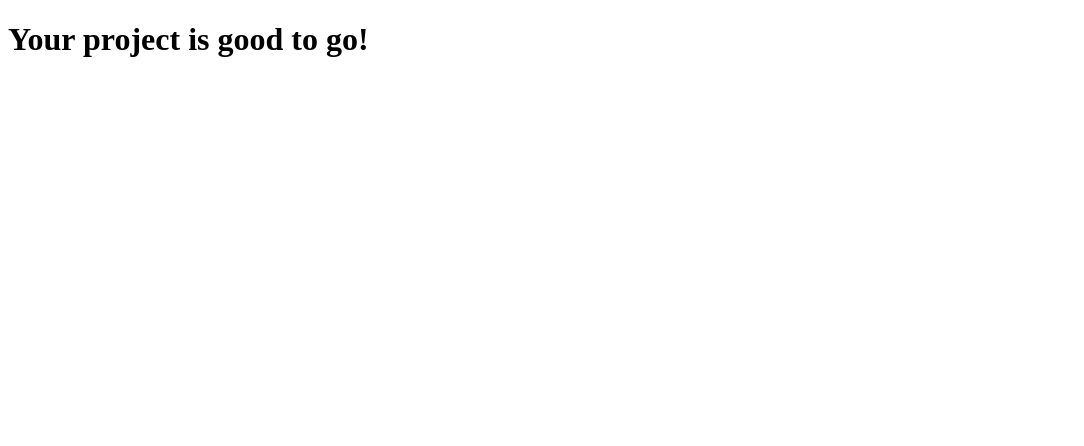
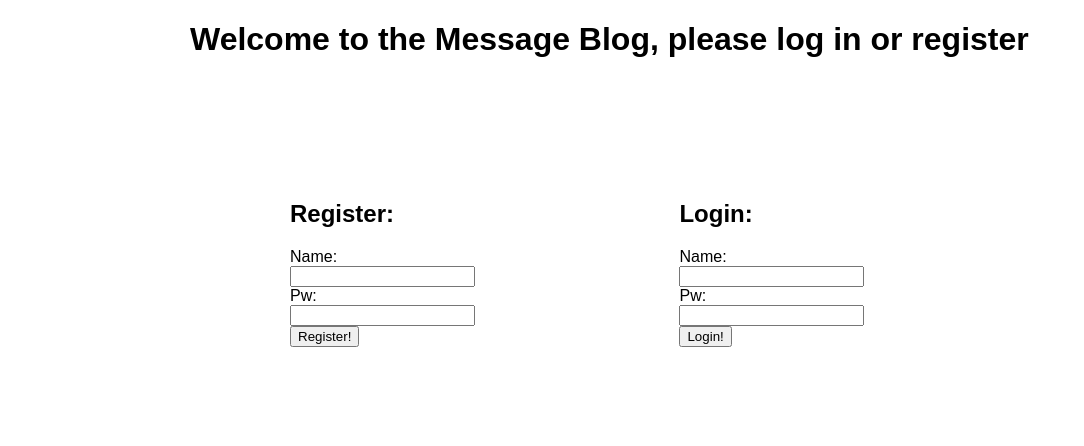
Before and after one commit to MTaylorfullStack/python_july_20, a Django app: page / in a window 1280 px wide. Shown: the top 446 px of the page, without its empty margins (0-1084 px from the left). Run offline with Django 3.2, Linux system fonts and the light colour scheme.

Commit message:
orm cont

```diff
--- a/week_four/db_demo/db_app/models.py
+++ b/week_four/db_demo/db_app/models.py
@@ -2,7 +2,6 @@ from django.db import models
 
 # -   Create a User table!
 #     -   Users have usernames, passwords, created_at and updated_at
-
 class User(models.Model):
     username = models.CharField(max_length = 255)
     password = models.CharField(max_length = 255)
--- a/week_four/db_demo/db_app/templates/home.html
+++ b/week_four/db_demo/db_app/templates/home.html
@@ -3,9 +3,48 @@
 <head>
     <meta charset="UTF-8">
     <meta name="viewport" content="width=device-width, initial-scale=1.0">
-    <title>DB Test</title>
+    <title>Message Blog</title>
+    <style>
+        #wrapper{
+            width: 900px;
+            font-family: sans-serif;
+            margin: 0px auto;
+        }
+        .form{
+            display: inline-block;
+            margin: 100px;
+        }
+        input{
+            display: block;
+        }
+
+    </style>
 </head>
 <body>
-    <h1>Your project is good to go!</h1>
+    <div id="wrapper">
+
+    <h1>Welcome to the Message Blog, please log in or register</h1>
+    <div class="form">
+    <h2>Register:</h2>
+    <form action="/register" method=POST>
+        {% csrf_token %}
+        Name:<input type="text" name="name">
+        Pw:<input type="text" name="pw">
+        <input type="submit" value="Register!">
+    </form>
+    </div>
+
+    <div class="form">
+    <h2>Login:</h2>
+    <form action="/login" method=POST>
+        {% csrf_token %}
+        Name:<input type="text" name="name">
+        Pw:<input type="text" name="pw">
+        <input type="submit" value="Login!">
+    </form>
+    </div>
+
+    </div>
+
 </body>
 </html>
--- a/week_four/db_demo/db_app/urls.py
+++ b/week_four/db_demo/db_app/urls.py
@@ -3,4 +3,9 @@ from . import views
 
 urlpatterns = [
     path('', views.root),
+    path('register', views.register),
+    path('success', views.success),
+    path('login', views.login),
+    path('create_mess', views.create_mess),
+    path('profile/<int:user_id>', views.profile)
 ]
--- a/week_four/db_demo/db_app/views.py
+++ b/week_four/db_demo/db_app/views.py
@@ -1,4 +1,52 @@
-from django.shortcuts import render
+from django.shortcuts import render, redirect
+from .models import *
 
 def root(request):
     return render(request, "home.html")
+
+def register(request):
+    # creating a new User
+    if request.method == 'POST':
+        new_user = User.objects.create(username= request.POST['name'], password=request.POST['pw'])
+        print(new_user)
+        request.session['name'] = new_user.username
+        request.session['user_id'] = new_user.id
+        return redirect('/success')
+    return redirect('/')
+
+def success(request):
+    context = {
+        'all_messages': Message_Post.objects.all()
+    }
+    return render(request, "media.html", context)
+
+def login(request):
+    # log somebody in
+    # see if username exists in db
+    if request.method == 'POST':
+        logged_user = User.objects.filter(username=request.POST['name'])
+        print(logged_user, "this is the result of the filter query")
+        if len(logged_user) > 0:
+            print(logged_user[0], "this is the user within the queryset")
+            if logged_user[0].password == request.POST['pw']:
+                request.session['name'] = logged_user[0].username
+                request.session['user_id'] = logged_user[0].id
+                return redirect('/success')
+        # does their password match
+        return redirect('/')
+    return redirect('/')
+
+def create_mess(request):
+    if request.method == 'POST':
+        # create a wall post
+        new_post = Message_Post.objects.create(content=request.POST['mess_content'], poster=User.objects.get(id=request.session['user_id']))
+        print(new_post)
+        return redirect('/success')
+    return redirect('/')
+
+def profile(request, user_id):
+    # retrieve the correlating user
+    context = {
+        'one_user': User.objects.get(id=user_id)
+    }
+    return render(request, "profile.html", context)
```
Also changed, not shown: week_four/db_demo/db_app/templates/media.html (added, +42 -0 lines), week_four/db_demo/db_app/templates/profile.html (added, +20 -0 lines), week_four/db_demo/db.sqlite3.
